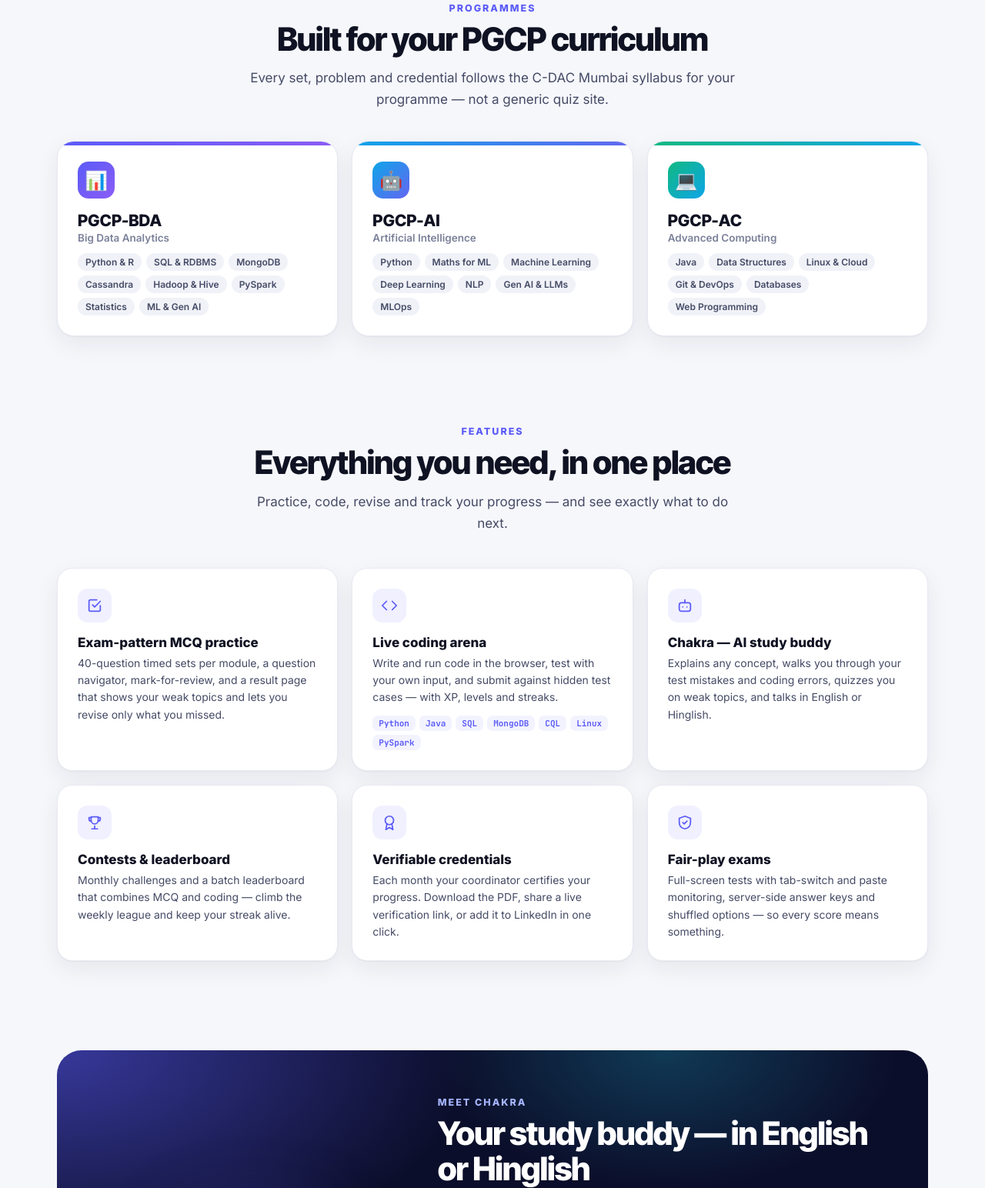
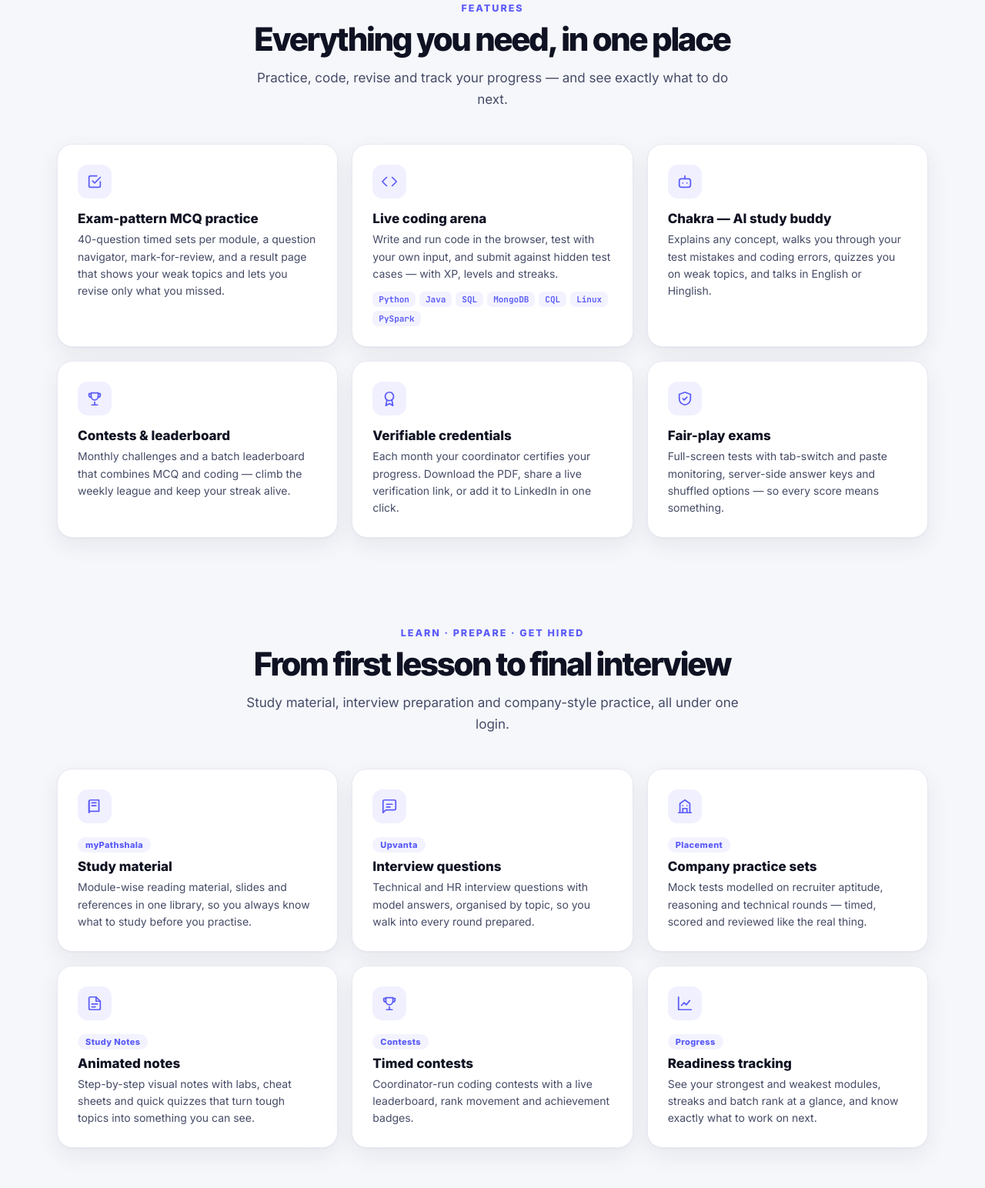
Before and after one commit to CDACMum/Saarthi360, a website: page index.html in a window 1280 px wide. Shown: the part 1011-2555 px from the top of the page at 77% size. Drawn offline with Linux system fonts and the light colour scheme.

Commit message:
Add files via upload

```diff
--- a/index.html
+++ b/index.html
@@ -85,6 +85,7 @@ h2{font-size:42px;line-height:1.08;font-weight:800;margin:10px 0 14px}
 .fc .ic{width:44px;height:44px;border-radius:13px;display:flex;align-items:center;justify-content:center;background:#f0f0ff;margin-bottom:16px}
 .fc .ic svg{width:22px;height:22px;stroke:var(--indigo);fill:none;stroke-width:1.9;stroke-linecap:round;stroke-linejoin:round}
 .fc h3{font-size:17px;font-weight:800;margin-bottom:6px}.fc p{font-size:14px;line-height:1.6;color:var(--ink2)}
+.fc .bdg{display:inline-block;font-size:11px;font-weight:800;letter-spacing:.4px;color:var(--indigo);background:#f3f3ff;border-radius:999px;padding:3px 10px;margin-bottom:8px}
 .fc .chips{display:flex;flex-wrap:wrap;gap:5px;margin-top:12px}.fc .chips span{font-family:'JetBrains Mono';font-size:11px;font-weight:700;color:var(--indigo);background:#f3f3ff;border-radius:7px;padding:3px 8px}
 /* chakra */
 .dk{background:var(--hero);color:#fff;border-radius:32px;padding:60px;display:grid;grid-template-columns:.8fr 1.2fr;gap:50px;align-items:center;position:relative;overflow:hidden}
@@ -130,7 +131,7 @@ footer{padding:40px 0 50px;color:var(--mut);font-size:13.5px}
 <body>
 <nav id="nav"><div class="wrap nv">
   <a class="logo" href="#"><svg class="mk" viewBox="0 0 120 120"><defs><linearGradient id="lg" x1="0" y1="0" x2="1" y2="1"><stop offset="0" stop-color="#5b5bf7"/><stop offset="1" stop-color="#8b5cf6"/></linearGradient></defs><circle cx="60" cy="60" r="54" fill="none" stroke="url(#lg)" stroke-width="10"/><circle cx="60" cy="60" r="28" fill="url(#lg)"/><g stroke="url(#lg)" stroke-width="6" stroke-linecap="round"><path d="M60 6v20M60 94v20M6 60h20M94 60h20M22 22l14 14M84 84l14 14M98 22 84 36M36 84 22 98"/></g></svg>Saarthi <b>360</b></a>
-  <div class="nl"><a href="#programmes">Programmes</a><a href="#features">Features</a><a href="#chakra">Chakra AI</a><a href="#credentials">Credentials</a></div>
+  <div class="nl"><a href="#features">Features</a><a href="#prepare">Prepare</a><a href="#chakra">Chakra AI</a><a href="#credentials">Credentials</a></div>
   <div class="nr"><a class="btn gh" href="#verify">Verify credential</a><a class="btn pri" href="login.html">Log in →</a></div>
 </div></nav>
 
@@ -197,16 +198,7 @@ footer{padding:40px 0 50px;color:var(--mut);font-size:13.5px}
   <div class="st"><b>3</b><span>PGCP programmes: BDA · AI · AC</span></div>
 </div></div>
 
-<section id="programmes"><div class="wrap">
-  <div class="ctr rv"><div class="kick">Programmes</div><h2 class="disp">Built for your PGCP curriculum</h2><p class="sub">Every set, problem and credential follows the C-DAC Mumbai syllabus for your programme — not a generic quiz site.</p></div>
-  <div class="pg">
-    <div class="pc rv" style="--c:linear-gradient(135deg,#5b5bf7,#8b5cf6)"><div class="ic">📊</div><h3>PGCP-BDA</h3><div class="nm">Big Data Analytics</div><ul><li>Python & R</li><li>SQL & RDBMS</li><li>MongoDB</li><li>Cassandra</li><li>Hadoop & Hive</li><li>PySpark</li><li>Statistics</li><li>ML & Gen AI</li></ul></div>
-    <div class="pc rv" style="--c:linear-gradient(135deg,#0ea5e9,#6366f1)"><div class="ic">🤖</div><h3>PGCP-AI</h3><div class="nm">Artificial Intelligence</div><ul><li>Python</li><li>Maths for ML</li><li>Machine Learning</li><li>Deep Learning</li><li>NLP</li><li>Gen AI & LLMs</li><li>MLOps</li></ul></div>
-    <div class="pc rv" style="--c:linear-gradient(135deg,#10b981,#0ea5e9)"><div class="ic">💻</div><h3>PGCP-AC</h3><div class="nm">Advanced Computing</div><ul><li>Java</li><li>Data Structures</li><li>Linux & Cloud</li><li>Git & DevOps</li><li>Databases</li><li>Web Programming</li></ul></div>
-  </div>
-</div></section>
-
-<section id="features" style="padding-top:20px"><div class="wrap">
+<section id="features"><div class="wrap">
   <div class="ctr rv"><div class="kick">Features</div><h2 class="disp">Everything you need, in one place</h2><p class="sub">Practice, code, revise and track your progress — and see exactly what to do next.</p></div>
   <div class="fg">
     <div class="fc rv"><div class="ic"><svg viewBox="0 0 24 24"><path d="M9 11l3 3 8-8"/><path d="M20 12v6a2 2 0 0 1-2 2H6a2 2 0 0 1-2-2V6a2 2 0 0 1 2-2h9"/></svg></div><h3>Exam-pattern MCQ practice</h3><p>40-question timed sets per module, a question navigator, mark-for-review, and a result page that shows your weak topics and lets you revise only what you missed.</p></div>
@@ -215,6 +207,18 @@ footer{padding:40px 0 50px;color:var(--mut);font-size:13.5px}
     <div class="fc rv"><div class="ic"><svg viewBox="0 0 24 24"><path d="M8 21h8M12 17v4M7 4h10v5a5 5 0 0 1-10 0z"/><path d="M17 5h3v2a3 3 0 0 1-3 3M7 5H4v2a3 3 0 0 0 3 3"/></svg></div><h3>Contests & leaderboard</h3><p>Monthly challenges and a batch leaderboard that combines MCQ and coding — climb the weekly league and keep your streak alive.</p></div>
     <div class="fc rv"><div class="ic"><svg viewBox="0 0 24 24"><circle cx="12" cy="9" r="6"/><path d="M8.5 14 7 22l5-3 5 3-1.5-8"/></svg></div><h3>Verifiable credentials</h3><p>Each month your coordinator certifies your progress. Download the PDF, share a live verification link, or add it to LinkedIn in one click.</p></div>
     <div class="fc rv"><div class="ic"><svg viewBox="0 0 24 24"><path d="M12 3l8 3v6c0 5-3.5 8-8 9-4.5-1-8-4-8-9V6z"/><path d="M9 12l2 2 4-4"/></svg></div><h3>Fair-play exams</h3><p>Full-screen tests with tab-switch and paste monitoring, server-side answer keys and shuffled options — so every score means something.</p></div>
+  </div>
+</div></section>
+
+<section id="prepare" style="padding-top:20px"><div class="wrap">
+  <div class="ctr rv"><div class="kick">Learn · Prepare · Get hired</div><h2 class="disp">From first lesson to final interview</h2><p class="sub">Study material, interview preparation and company-style practice, all under one login.</p></div>
+  <div class="fg pr">
+    <div class="fc rv"><div class="ic"><svg viewBox="0 0 24 24"><path d="M4 5a2 2 0 0 1 2-2h12v16H6a2 2 0 0 0-2 2z"/><path d="M4 19V5M8 7h6M8 11h6"/></svg></div><span class="bdg">myPathshala</span><h3>Study material</h3><p>Module-wise reading material, slides and references in one library, so you always know what to study before you practise.</p></div>
+    <div class="fc rv"><div class="ic"><svg viewBox="0 0 24 24"><path d="M21 15a2 2 0 0 1-2 2H7l-4 4V5a2 2 0 0 1 2-2h14a2 2 0 0 1 2 2z"/><path d="M8 9h8M8 13h5"/></svg></div><span class="bdg">Upvanta</span><h3>Interview questions</h3><p>Technical and HR interview questions with model answers, organised by topic, so you walk into every round prepared.</p></div>
+    <div class="fc rv"><div class="ic"><svg viewBox="0 0 24 24"><path d="M3 21h18M5 21V8l7-5 7 5v13"/><path d="M9 21v-6h6v6M9 11h.01M15 11h.01"/></svg></div><span class="bdg">Placement</span><h3>Company practice sets</h3><p>Mock tests modelled on recruiter aptitude, reasoning and technical rounds — timed, scored and reviewed like the real thing.</p></div>
+    <div class="fc rv"><div class="ic"><svg viewBox="0 0 24 24"><path d="M14 3H6a2 2 0 0 0-2 2v14a2 2 0 0 0 2 2h12a2 2 0 0 0 2-2V9z"/><path d="M14 3v6h6M8 13h8M8 17h5"/></svg></div><span class="bdg">Study Notes</span><h3>Animated notes</h3><p>Step-by-step visual notes with labs, cheat sheets and quick quizzes that turn tough topics into something you can see.</p></div>
+    <div class="fc rv"><div class="ic"><svg viewBox="0 0 24 24"><path d="M8 21h8M12 17v4M7 4h10v5a5 5 0 0 1-10 0z"/><path d="M17 5h3v2a3 3 0 0 1-3 3M7 5H4v2a3 3 0 0 0 3 3"/></svg></div><span class="bdg">Contests</span><h3>Timed contests</h3><p>Coordinator-run coding contests with a live leaderboard, rank movement and achievement badges.</p></div>
+    <div class="fc rv"><div class="ic"><svg viewBox="0 0 24 24"><path d="M3 3v18h18"/><path d="M7 15l4-4 3 3 5-6"/></svg></div><span class="bdg">Progress</span><h3>Readiness tracking</h3><p>See your strongest and weakest modules, streaks and batch rank at a glance, and know exactly what to work on next.</p></div>
   </div>
 </div></section>
 
```
